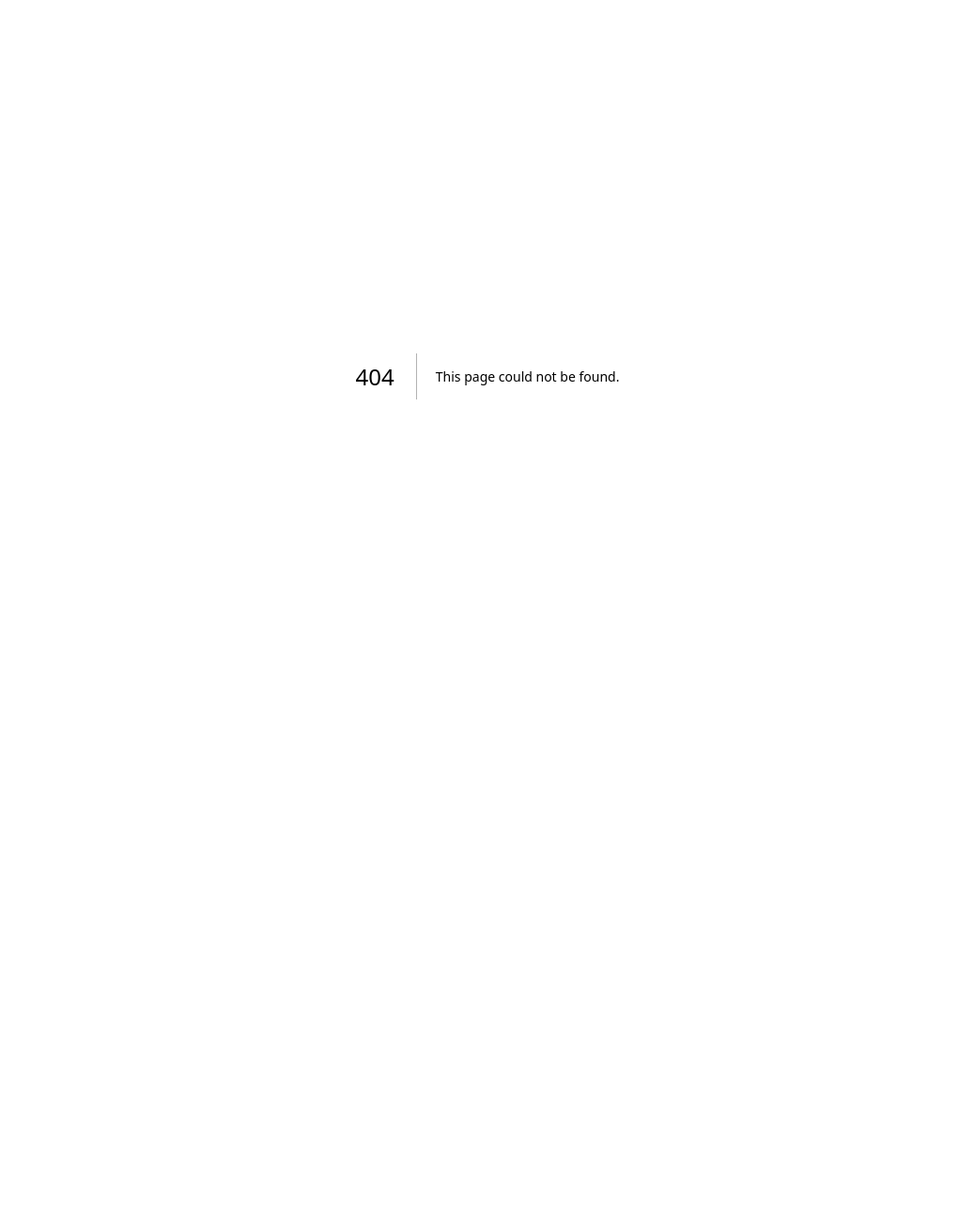
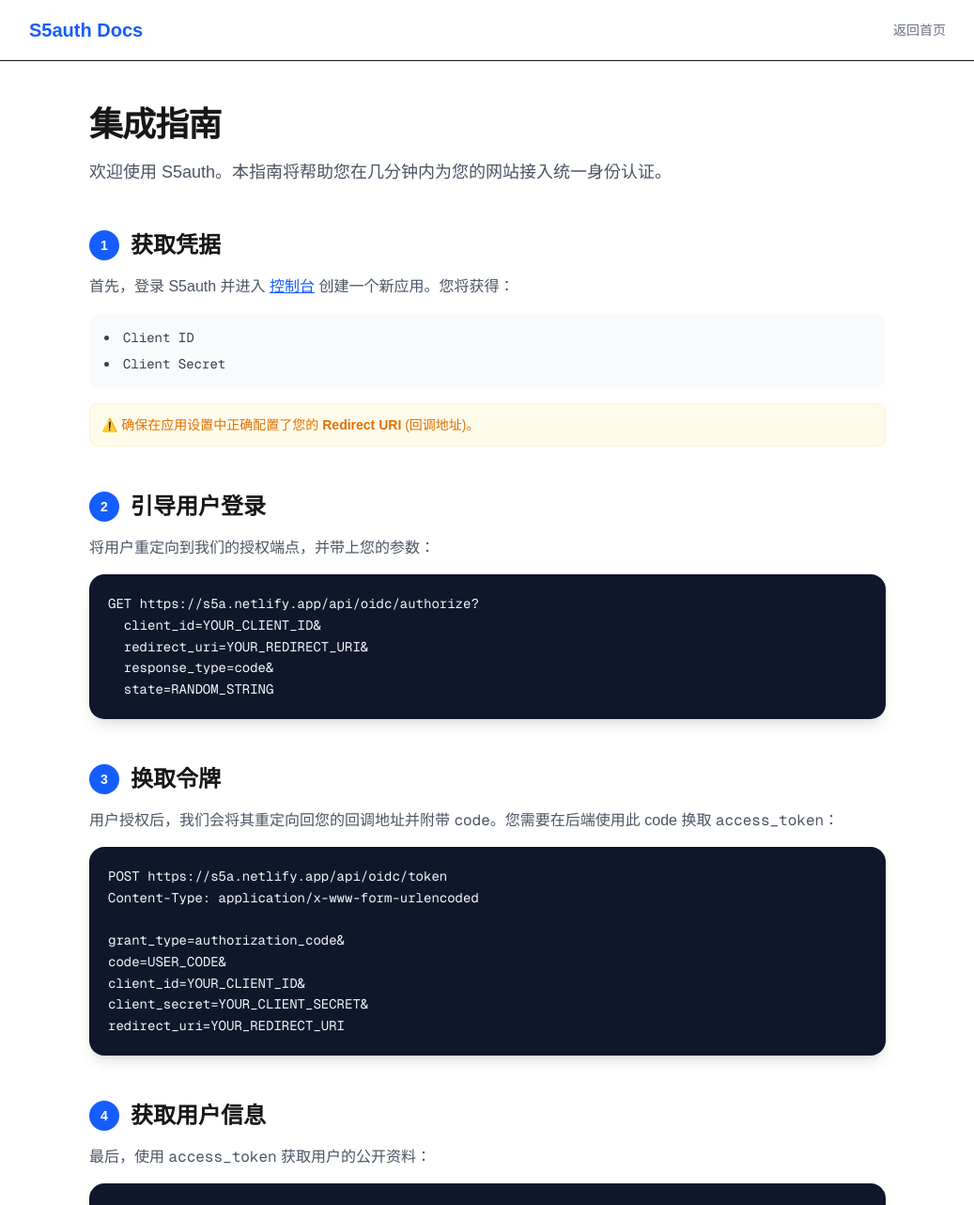
Before and after one commit to Eternity-Sky/S5oauth, a Next.js app: page /docs in a window 1280 px wide. Before the commit this address had no page. Shown: the top 1282 px of the page at 94% size, without its empty margins (121-1158 px from the left). Before the commit the page ends 800 px from the top, so only its background shows below. Built offline with nearby package versions, Linux system fonts and the light colour scheme.

Commit message:
docs: add project README and web integration guide

```diff
--- /dev/null
+++ b/src/app/docs/page.tsx
@@ -0,0 +1,126 @@
+export default function DocsPage() {
+  return (
+    <div className="min-h-screen bg-white">
+      <nav className="border-b sticky top-0 bg-white/80 backdrop-blur-md z-10">
+        <div className="max-w-5xl mx-auto px-6 h-16 flex items-center justify-between">
+          <span className="font-bold text-xl text-blue-600">S5auth Docs</span>
+          <a href="/" className="text-sm text-gray-500 hover:text-gray-900 transition">返回首页</a>
+        </div>
+      </nav>
+
+      <main className="max-w-4xl mx-auto px-6 py-12">
+        <section className="mb-12">
+          <h1 className="text-4xl font-black mb-4 tracking-tight">集成指南</h1>
+          <p className="text-lg text-gray-600">
+            欢迎使用 S5auth。本指南将帮助您在几分钟内为您的网站接入统一身份认证。
+          </p>
+        </section>
+
+        <section className="space-y-12">
+          {/* Step 1 */}
+          <div>
+            <h2 className="text-2xl font-bold mb-4 flex items-center gap-3">
+              <span className="bg-blue-600 text-white w-8 h-8 rounded-full flex items-center justify-center text-sm">1</span>
+              获取凭据
+            </h2>
+            <p className="text-gray-600 mb-4">
+              首先，登录 S5auth 并进入 <a href="/dashboard" className="text-blue-600 underline">控制台</a> 创建一个新应用。您将获得：
+            </p>
+            <ul className="list-disc list-inside bg-gray-50 p-4 rounded-xl space-y-2 text-sm font-mono text-gray-700">
+              <li>Client ID</li>
+              <li>Client Secret</li>
+            </ul>
+            <p className="mt-4 text-sm text-amber-600 bg-amber-50 p-3 rounded-lg border border-amber-100">
+              ⚠️ 确保在应用设置中正确配置了您的 <strong>Redirect URI</strong> (回调地址)。
+            </p>
+          </div>
+
+          {/* Step 2 */}
+          <div>
+            <h2 className="text-2xl font-bold mb-4 flex items-center gap-3">
+              <span className="bg-blue-600 text-white w-8 h-8 rounded-full flex items-center justify-center text-sm">2</span>
+              引导用户登录
+            </h2>
+            <p className="text-gray-600 mb-4">
+              将用户重定向到我们的授权端点，并带上您的参数：
+            </p>
+            <pre className="bg-slate-900 text-slate-100 p-5 rounded-2xl overflow-x-auto text-sm font-mono leading-relaxed shadow-lg">
+{`GET https://s5a.netlify.app/api/oidc/authorize?
+  client_id=YOUR_CLIENT_ID&
+  redirect_uri=YOUR_REDIRECT_URI&
+  response_type=code&
+  state=RANDOM_STRING`}
+            </pre>
+          </div>
+
+          {/* Step 3 */}
+          <div>
+            <h2 className="text-2xl font-bold mb-4 flex items-center gap-3">
+              <span className="bg-blue-600 text-white w-8 h-8 rounded-full flex items-center justify-center text-sm">3</span>
+              换取令牌
+            </h2>
+            <p className="text-gray-600 mb-4">
+              用户授权后，我们会将其重定向回您的回调地址并附带 <code>code</code>。您需要在后端使用此 code 换取 <code>access_token</code>：
+            </p>
+            <pre className="bg-slate-900 text-slate-100 p-5 rounded-2xl overflow-x-auto text-sm font-mono leading-relaxed shadow-lg">
+{`POST https://s5a.netlify.app/api/oidc/token
+Content-Type: application/x-www-form-urlencoded
+
+grant_type=authorization_code&
+code=USER_CODE&
+client_id=YOUR_CLIENT_ID&
+client_secret=YOUR_CLIENT_SECRET&
+redirect_uri=YOUR_REDIRECT_URI`}
+            </pre>
+          </div>
+
+          {/* Step 4 */}
+          <div>
+            <h2 className="text-2xl font-bold mb-4 flex items-center gap-3">
+              <span className="bg-blue-600 text-white w-8 h-8 rounded-full flex items-center justify-center text-sm">4</span>
+              获取用户信息
+            </h2>
+            <p className="text-gray-600 mb-4">
+              最后，使用 <code>access_token</code> 获取用户的公开资料：
+            </p>
+            <pre className="bg-slate-900 text-slate-100 p-5 rounded-2xl overflow-x-auto text-sm font-mono leading-relaxed shadow-lg">
+{`GET https://s5a.netlify.app/api/oidc/userinfo
+Authorization: Bearer YOUR_ACCESS_TOKEN`}
+            </pre>
+            <div className="mt-4 bg-gray-50 p-4 rounded-xl">
+              <p className="text-xs text-gray-400 mb-2 uppercase font-bold">响应示例</p>
+              <pre className="text-xs font-mono text-gray-700">
+{`{
+  "sub": "user_id",
+  "name": "张三",
+  "email": "zhangsan@example.com",
+  "picture": "https://..."
+}`}
+              </pre>
+            </div>
+          </div>
+        </section>
+
+        <hr className="my-16" />
+
+        <section className="text-center">
+          <h3 className="text-xl font-bold mb-4">准备好开始了吗？</h3>
+          <div className="flex justify-center gap-4">
+            <a href="/dashboard" className="bg-blue-600 text-white px-8 py-3 rounded-full font-bold hover:bg-blue-700 transition shadow-lg shadow-blue-200">
+              去创建应用
+            </a>
+            <a href="/test-client" className="bg-white border px-8 py-3 rounded-full font-bold hover:bg-gray-50 transition">
+              使用测试工具
+            </a>
+          </div>
+        </section>
+      </main>
+
+      <footer className="bg-gray-50 py-12 mt-24">
+        <div className="max-w-5xl mx-auto px-6 text-center text-gray-400 text-sm">
+          &copy; 2026 S5auth Service. 标准 OAuth 2.0 实现.
+        </div>
+      </footer>
+    </div>
+  );
+}
--- a/src/app/page.tsx
+++ b/src/app/page.tsx
@@ -32,8 +32,14 @@
                 进入控制台
               </a>
               <a
+                href="/docs"
+                className="rounded-full border border-blue-200 text-blue-600 px-6 py-3 font-medium hover:bg-blue-50 transition"
+              >
+                集成指南
+              </a>
+              <a
                 href="/test-client"
-                className="rounded-full border border-blue-200 text-blue-600 px-6 py-3 font-medium hover:bg-blue-50 transition"
+                className="rounded-full bg-gray-100 text-gray-600 px-6 py-3 font-medium hover:bg-gray-200 transition"
               >
                 测试服务
               </a>
```
Also changed, not shown: 1 other file (tests, documents, lock files or other folders).
